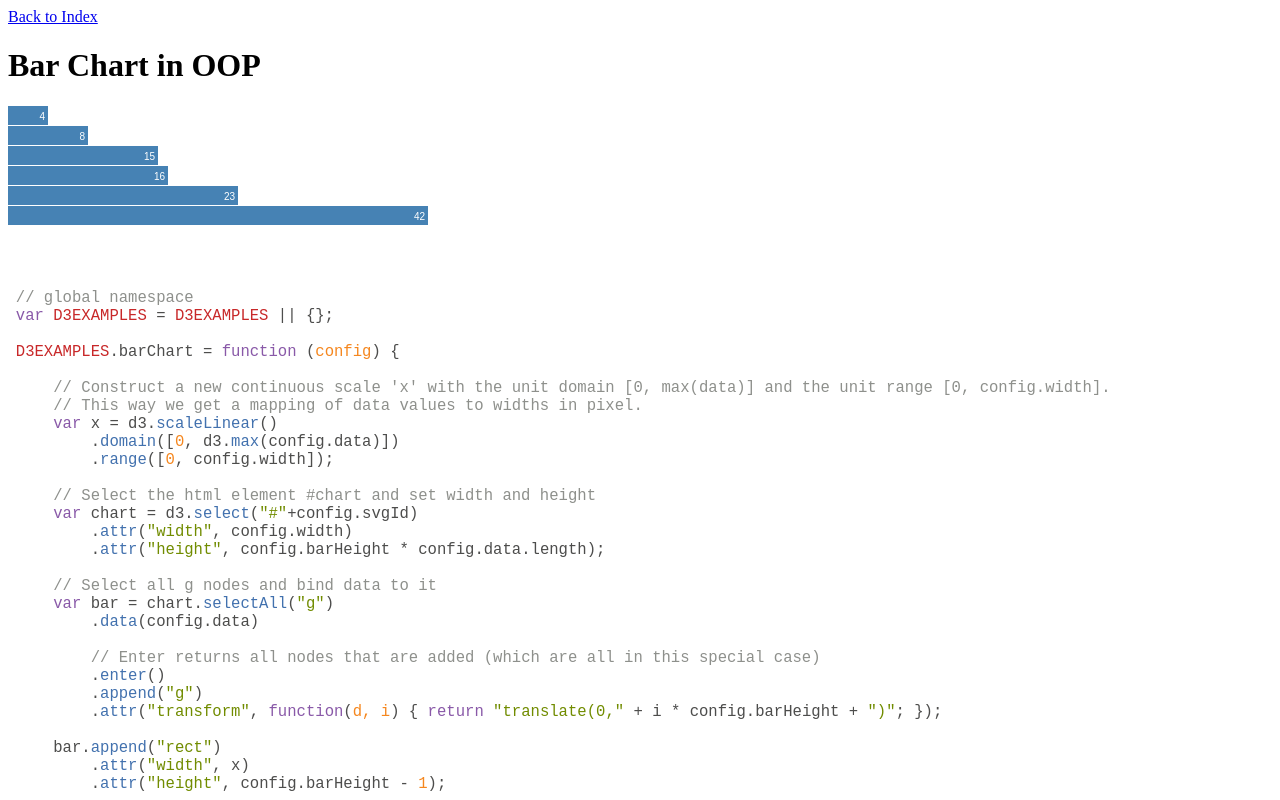
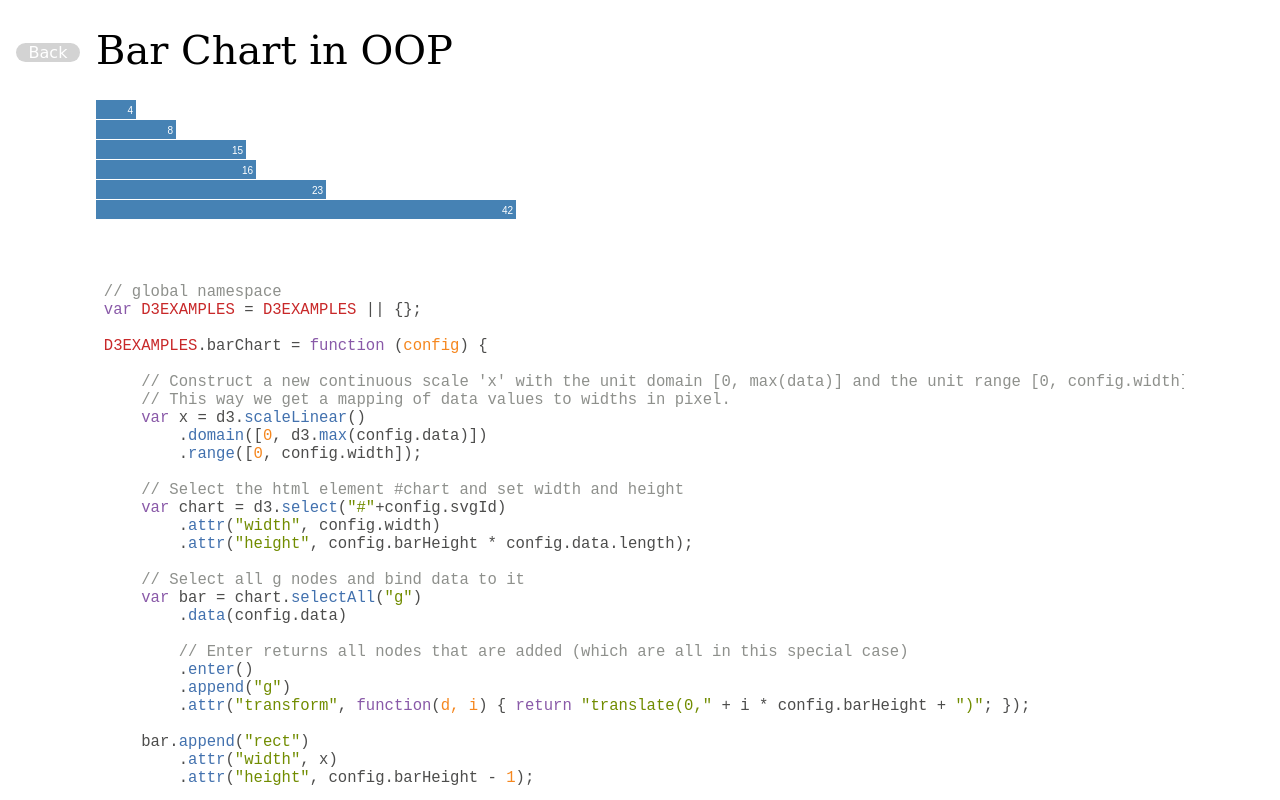
Before and after one commit to alexanderduring/d3-examples, a plain HTML site: page bar-charts/bar-chart-oop.html in a window 1280 px wide. Shown: the top 800 px of the page. Drawn offline with nearby package versions, Linux system fonts and the light colour scheme.

Commit message:
Added styles.css

```diff
--- a/bar-charts/bar-chart-oop.html
+++ b/bar-charts/bar-chart-oop.html
@@ -3,6 +3,7 @@
 <head>
     <meta charset="utf-8">
     <title>d3 Examples</title>
+    <link rel="stylesheet" href="/styles.css">
     <link rel="stylesheet" href="https://cdnjs.cloudflare.com/ajax/libs/highlight.js/9.12.0/styles/tomorrow.min.css">
     <script src="https://ajax.googleapis.com/ajax/libs/jquery/3.1.1/jquery.min.js"></script>
     <script src="https://cdnjs.cloudflare.com/ajax/libs/d3/4.4.1/d3.js"></script>
@@ -25,7 +26,9 @@
     </style>
 </head>
 <body>
-    <a href="/index.html">Back to Index</a></li>
+    <div id="backLink">
+        <a href="/index.html">Back</a>
+    </div>
     <h1>Bar Chart in OOP</h1>
     <svg id="chart"></svg>
     <pre>
--- /dev/null
+++ b/styles.css
@@ -0,0 +1,25 @@
+body {
+    margin: 1em 6em;
+    font-family: "DejaVu Serif";
+}
+
+h1 {
+    font-weight: normal;
+    font-size: 2.5em;
+}
+
+div#backLink {
+    position: fixed;
+    margin-left: -5em;
+    margin-top: 1em;
+    width: 4em;
+    background-color: lightgray;
+    border-radius: 1em;
+    text-align: center;
+    font-family: "DejaVu Sans";
+}
+
+div#backLink a {
+    color: white;
+    text-decoration: none;
+}
```
Also changed, not shown: bar-charts/bar-chart-with-divs.html (+4 -1 lines), bar-charts/bar-chart-with-svg.html (+4 -1 lines), index.html (+1 -0 lines).
